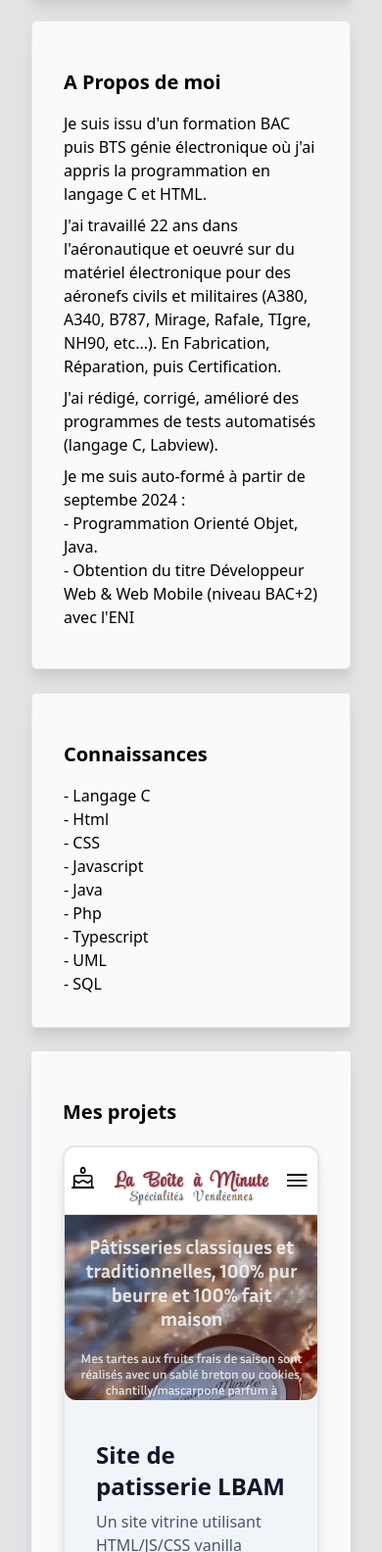
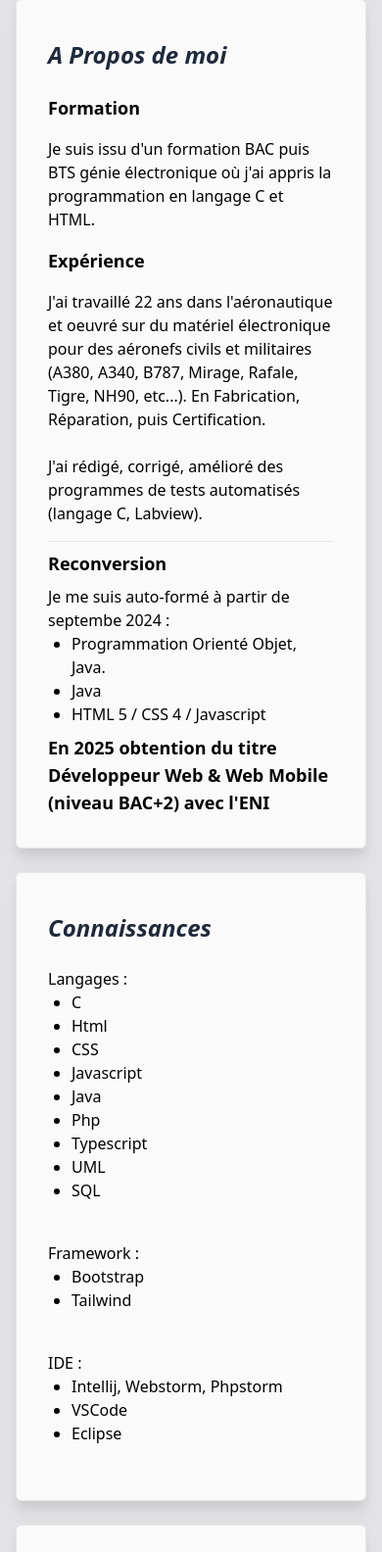
Before and after one commit to ThomasSchmidt1982/portfolio, a website: page index.html in a window 390 px wide. Shown: the part 416-2000 px from the top of the page at 98% size. Drawn offline with Linux system fonts and the light colour scheme.

Commit message:
fix and feat

```diff
--- a/index.html
+++ b/index.html
@@ -4,24 +4,24 @@
   <meta charset="UTF-8" />
   <meta name="viewport" content="width=device-width, initial-scale=1.0" />
   <link rel="stylesheet" href="output.css" />
-  <link rel="stylesheet" href="style.css" />
+  <link rel="icon" href="./favicon.ico" />
   <title>Thomas Schmidt | Dev Web</title>
 </head>
-<body class="bg-zinc-200 p-8 space-y-6">
-<header
-  class="bg-zinc-50 font-semibold text-zinc-900 p-8 rounded-md drop-shadow-xl border-sky-300"
->
+<body class="bg-zinc-200 p-4 space-y-4">
+
+<header>
+  <section>
     <img
-    class="w-25 h-25 rounded-full drop-shadow-md"
+      class="w-25 h-25 rounded-full drop-shadow-2xl border-2 border-zinc-50"
       src="./tom-square.webp"
       alt="picture of thomas schmidt"
       width="100"
       height="107"
     />
 
-  <h1 class="text-4xl font-bold text-cyan-800 my-2">Thomas SCHMIDT</h1>
+    <h1>Thomas SCHMIDT</h1>
 
-  <h2 class="text-2xl text-slate-800 font-semibold italic my-2 ">
+    <h2>
       Développeur Web & Web Mobile
     </h2>
 
@@ -51,65 +51,85 @@
       >Linkedin</a
       >
     </button>
-
+  </section>
 </header>
 <main class="space-y-6">
-  <article class="bg-zinc-50 text-black-50 p-8 drop-shadow-xl rounded-md border space-y-2">
-    <h3 class="text-xl my-4 font-semibold">A Propos de moi</h3>
+  <section>
+    <h2>A Propos de moi</h2>
+    <h3>Formation</h3>
     <p>
       Je suis issu d'un formation BAC puis BTS génie électronique où j'ai appris la programmation en
       langage C et HTML.
     </p>
+    <h3>Expérience</h3>
     <p>
       J'ai travaillé 22 ans dans l'aéronautique et oeuvré sur du matériel
       électronique pour des aéronefs civils et militaires (A380, A340, B787,
-      Mirage, Rafale, TIgre, NH90, etc...). En Fabrication, Réparation, puis
+      Mirage, Rafale, Tigre, NH90, etc...). En Fabrication, Réparation, puis
       Certification.
+    </p>
     <p>J'ai rédigé, corrigé, amélioré des programmes de tests automatisés (langage C, Labview).</p>
-    </p>
-    <p>
+    <hr>
+    <h3>Reconversion</h3>
     <ul>
       Je me suis auto-formé à partir de septembe 2024 :
-      <li> - Programmation Orienté Objet, Java.</li>
-      <li> - Obtention du titre Développeur Web & Web Mobile (niveau BAC+2) avec l'ENI</li>
+      <li>Programmation Orienté Objet, Java.</li>
+      <li>Java </li>
+      <li>HTML 5 / CSS 4 / Javascript</li>
     </ul>
+<h3>En 2025 obtention du titre Développeur Web & Web Mobile (niveau BAC+2) avec l'ENI</h3>
+  </section>
 
-    </p>
-  </article>
-  <article class="bg-zinc-50 text-black-50 p-8 drop-shadow-xl rounded border">
-    <h3 class="text-xl my-4 font-semibold">Connaissances</h3>
-    <p>
+  <section>
+    <h2>Connaissances</h2>
+    <div class="container justify-items-start">
       <ul>
-      <li>- Langage C</li>
-      <li>- Html</li>
-      <li>- CSS</li>
-      <li>- Javascript</li>
-      <li>- Java</li>
-      <li>- Php</li>
-      <li>- Typescript</li>
-      <li>- UML</li>
-      <li>- SQL</li>
+        Langages :
+        <li>C</li>
+        <li>Html</li>
+        <li>CSS</li>
+        <li>Javascript</li>
+        <li>Java</li>
+        <li>Php</li>
+        <li>Typescript</li>
+        <li>UML</li>
+        <li>SQL</li>
       </ul>
-    </p>
-  </article>
-  <div class="bg-zinc-50 text-black-50 p-8 drop-shadow-xl rounded space-y-5">
-    <h3 class="text-xl my-4 font-semibold">Mes projets</h3>
-    <div class="grid grid-cols-1 md:grid-cols-3 gap-10">
+      <ul>
+        Framework :
+        <li>Bootstrap</li>
+        <li>Tailwind</li>
+      </ul>
+      <ul>
+        IDE :
+        <li>Intellij, Webstorm, Phpstorm</li>
+        <li>VSCode</li>
+        <li>Eclipse</li>
+      </ul>
+    </div>
+
+  </section>
+
+  <section>
+    <h2>Mes projets</h2>
+
+    <div class="container">
       <article
-        class="bg-slate-100 rounded-xl aspect video min-w-md max-w-md border-2 drop-shadow-xl active:scale-95 transition">
+        class="bg-slate-100 rounded-xl aspect video min-w-md max-w-md border-2 drop-shadow-xl active:scale-95 hover:scale-105 transition">
         <a
           href="https://lbam.thomasschmidt.fr"
         >
           <img class="w-25 h-25 rounded-xl object-cover" src="./lbam.png" alt="le site de lbam" height="463"
                width="463" />
-          <div class="p-8 space-y-2">
-            <h4 class="text-slate-900 text-2xl my-2 font-semibold">Site de patisserie LBAM</h4>
+          <section>
+            <h3>Site de patisserie LBAM</h3>
             <p class="text-slate-600">Un site vitrine utilisant HTML/JS/CSS vanilla </p>
-          </div>
+          </section>
+
         </a>
       </article>
 
-      <article class="bg-slate-100 rounded-xl aspect video max-w-md border-2 drop-shadow-xl active:scale-95 transition">
+      <article class="bg-slate-100 rounded-xl aspect video max-w-md border-2 drop-shadow-xl active:scale-95 hover:scale-105 transition">
         <a
           href="#"
         >
@@ -122,7 +142,7 @@
         </a>
       </article>
 
-      <article class="bg-slate-100 rounded-xl aspect video max-w-md border-2 drop-shadow-xl active:scale-95 transition">
+      <article class="bg-slate-100 rounded-xl aspect video max-w-md border-2 drop-shadow-xl active:scale-95 hover:scale-105 transition">
         <a
           href="https://lbam.thomasschmidt.fr"
         >
@@ -137,8 +157,16 @@
 
     </div>
 
-  </div>
-
+  </section>
+  <article class="bg-zinc-50 text-black-50 p-8 drop-shadow-xl rounded-md border space-y-2">
+    <h3 class="text-xl my-4 font-semibold">Divers</h3>
+    <ul>
+      J'ai beacoup d'autres passions en voici quelques unes :
+      <li>La musique, j'ai joué dans plusieurs groupes, dans plusieurs styles, avec différents instruments (guitare, contrebasse, batterie).</li>
+      <li>Le bricolage, j'ai rénové deux maisons du sol à la toiture.</li>
+      <li>La cuisine, tous les jours, le plus possible avec les légumes du jardin.</li>
+    </ul>
+  </article>
 </main>
 </body>
 </html>
--- a/style.css
+++ b/style.css
@@ -1,3 +1,31 @@
 @tailwind base;
 @tailwind components;
 @tailwind utilities;
+
+@layer components {
+
+    .container {
+        @apply grid grid-cols-1 gap-10 pb-6 justify-items-center md:grid-cols-3
+    }
+    h1 {
+        @apply text-4xl font-bold text-cyan-800 my-2
+    }
+    h2 {
+        @apply text-2xl text-slate-800 font-semibold italic my-2 mb-6
+    }
+    h3 {
+        @apply text-lg font-semibold my-2
+    }
+    h4 {
+        @apply text-base font-semibold my-2
+    }
+    li {
+        @apply ml-6 list-disc
+    }
+    p {
+        @apply py-2
+    }
+    section {
+        @apply bg-zinc-50 p-8 drop-shadow-xl rounded-md border space-y-2
+    }
+}
```
Also changed, not shown: favicon.ico (added), output.css. Lines whose indentation alone changed are shown as unchanged.
